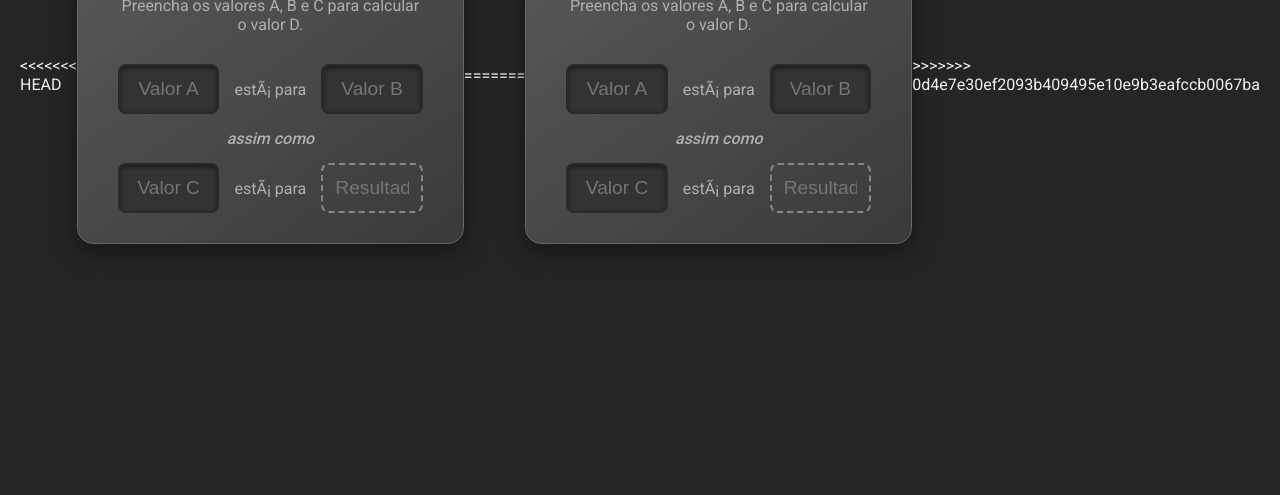
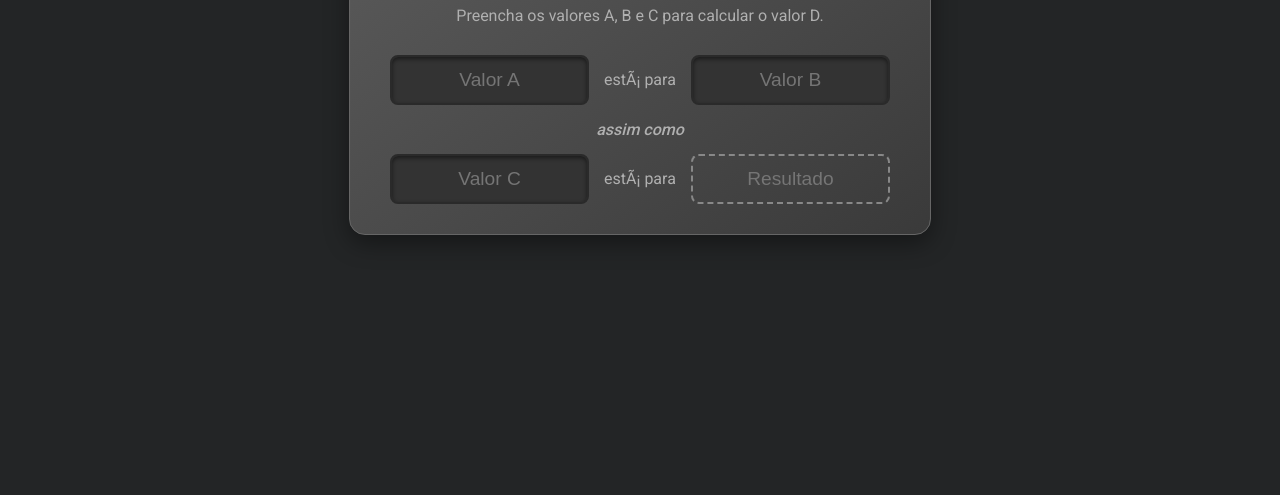
Before and after one commit to Turk0ut/rule-of-three-calculator, a plain HTML site: page index.html in a window 1280 px wide. Shown: the part 345-840 px from the top of the page. Drawn offline with Linux system fonts and the light colour scheme.

Commit message:
index.html modificado

```diff
--- a/index.html
+++ b/index.html
@@ -1,4 +1,3 @@
-<<<<<<< HEAD
 <!DOCTYPE html>
 <html lang="pt-BR">
 
@@ -39,46 +38,4 @@
     <script src="script/script.js"></script>
 </body>
 
-=======
-<!DOCTYPE html>
-<html lang="pt-BR">
-
-<head>
-    <meta charset="UTF--8">
-    <meta name="viewport" content="width=device-width, initial-scale=1.0">
-    <title>Calculadora de Regra de 3</title>
-    <link rel="stylesheet" href="style/style1.css">
-    <link rel="preconnect" href="https://fonts.googleapis.com">
-    <link rel="preconnect" href="https://fonts.gstatic.com" crossorigin>
-    <link href="https://fonts.googleapis.com/css2?family=Roboto:wght@400;500&display=swap" rel="stylesheet">
-</head>
-
-<body>
-
-    <main class="container">
-        <h1>Calculadora RO3</h1>
-        <p>Preencha os valores A, B e C para calcular o valor D.</p>
-        <div class="calculator">
-            <div class="row">
-                <input type="number" id="valorA" placeholder="Valor A">
-                <span class="label">está para</span>
-                <input type="number" id="valorB" placeholder="Valor B">
-            </div>
-
-            <div class="equivalence">
-                <span>assim como</span>
-            </div>
-
-            <div class="row">
-                <input type="number" id="valorC" placeholder="Valor C">
-                <span class="label">está para</span>
-                <input type="text" id="resultado" placeholder="Resultado" disabled>
-            </div>
-        </div>
-    </main>
-
-    <script src="script/script.js"></script>
-</body>
-
->>>>>>> 0d4e7e30ef2093b409495e10e9b3eafccb0067ba
 </html>
```
